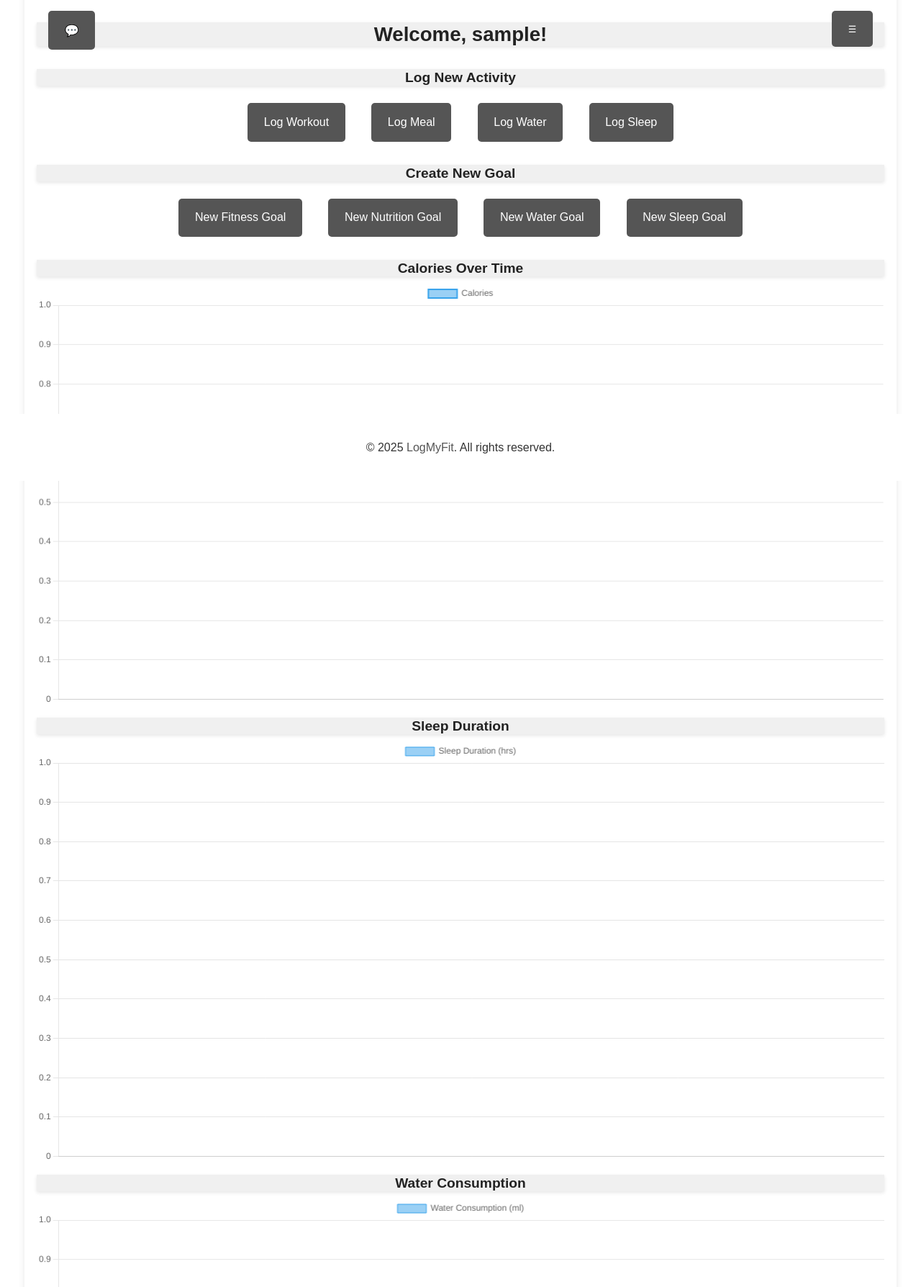
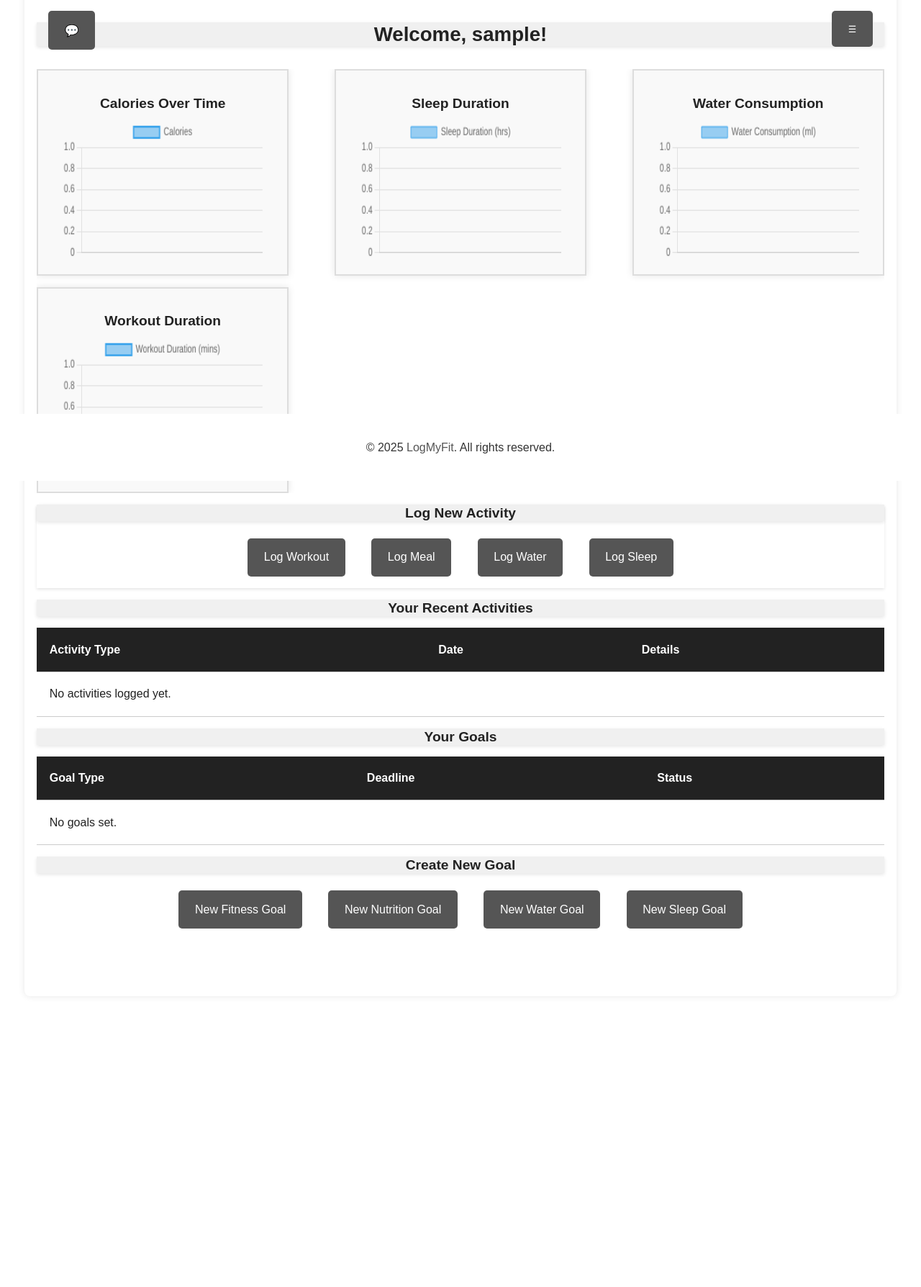
Before and after one commit to csweenz/Capstone, a Django app: page /dashboard/ in a window 1280 px wide. Shown: the part 132-1920 px from the top of the page at 72% size. After the commit the page ends 1422 px from the top, so only its background shows below. Run offline with Django 5.2, Linux system fonts and the light colour scheme; the visitor is signed in with stand-in values (Sample User, id 1); data comes from the database, SQL or seed files in the repository; data that the repository does not hold is empty.

Commit message:
Hotfix:  Refactored dashboard UI

```diff
--- a/capstoneproject/LogMyFit/templates/dashboard.html
+++ b/capstoneproject/LogMyFit/templates/dashboard.html
@@ -39,114 +38,23 @@
         </div>
     </div>
 
-    <div id="dashboard-form-container">
-        <div class="header-container"><h3>Log New Activity</h3></div>
-        <div    id="dashboard-form-buttons">
-        <button onclick="toggleDisplay('workout-form')">Log Workout</button>
-        <button onclick="toggleDisplay('meal-form')">Log Meal</button>
-        <button onclick="toggleDisplay('water-form')">Log Water</button>
-        <button onclick="toggleDisplay('sleep-form')">Log Sleep</button>
+    <div id="activities-chart-container" class="chart-container">
+        <div class="chart-card">
+            <div class="chart-header"><h3>Calories Over Time</h3></div>
+            <div class="chart-div"><canvas id="caloriesChart"></canvas></div>
         </div>
-
-        <div id="workout-form" style="display: none;">
-        <form method="POST" action="{% url 'dashboard' %}">
-            {% csrf_token %}
-            {{ workout_form.as_p }}
-            <input type="hidden" name="form_type" value="activity">
-            <input type="hidden" name="activityType" value="Workout">
-            <input type="hidden" name="activity_date" value="{{ activity_date }}">
-            <button type="submit">Submit Workout</button>
-        </form>
-    </div>
-        <div id="meal-form" style="display: none;">
-        <form method="POST" action="{% url 'dashboard' %}">
-            {% csrf_token %}
-            {{ meal_form.as_p }}
-            <input type="hidden" name="form_type" value="activity">
-            <input type="hidden" name="activityType" value="Meal">
-            <button type="submit">Submit Meal</button>
-        </form>
-    </div>
-        <div id="water-form" style="display: none;">
-        <form method="POST" action="{% url 'dashboard' %}">
-            {% csrf_token %}
-            {{ water_form.as_p }}
-            <input type="hidden" name="form_type" value="activity">
-            <input type="hidden" name="activityType" value="Water">
-            <button type="submit">Submit Water</button>
-        </form>
-    </div>
-        <div id="sleep-form" style="display: none;">
-        <form method="POST" action="{% url 'dashboard' %}">
-            {% csrf_token %}
-            {{ sleep_form.as_p }}
-            <input type="hidden" name="form_type" value="activity">
-            <input type="hidden" name="activityType" value="Sleep">
-            <button type="submit">Submit Sleep</button>
-        </form>
-    </div>
-    </div>
-
-    <div id="dashboard-goal-container">
-        <div class="header-container"><h3>Create New Goal</h3></div>
-        <div    id="dashboard-goal-buttons">
-        <button onclick="toggleDisplay('fitness-goal-form')">New Fitness Goal</button>
-        <button onclick="toggleDisplay('nutrition-goal-form')">New Nutrition Goal</button>
-        <button onclick="toggleDisplay('water-goal-form')">New Water Goal</button>
-        <button onclick="toggleDisplay('sleep-goal-form')">New Sleep Goal</button>
+        <div class="chart-card">
+            <div class="chart-header"><h3>Sleep Duration</h3></div>
+            <div class="chart-div"><canvas id="sleepChart"></canvas></div>
         </div>
-
-        <div id="fitness-goal-form" style="display: none;">
-        <form method="POST" action="{% url 'dashboard' %}">
-            {% csrf_token %}
-            {{ fitness_goal_form.as_p }}
-            <input type="hidden" name="form_type" value="goal">
-            <input type="hidden" name="goal_type" value="Fitness">
-            <button type="submit">Set Fitness Goal</button>
-        </form>
+        <div class="chart-card">
+            <div class="chart-header"><h3>Water Consumption</h3></div>
+            <div class="chart-div"><canvas id="waterChart"></canvas></div>
         </div>
-        <div id="nutrition-goal-form" style="display: none;">
-        <form method="POST" action="{% url 'dashboard' %}">
-             {% csrf_token %}
-             {{ nutrition_goal_form.as_p }}
-             <input type="hidden" name="form_type" value="goal">
-             <input type="hidden" name="goal_type" value="Nutrition">
-             <button type="submit">Set Nutrition Goal</button>
-         </form>
+        <div class="chart-card">
+            <div class="chart-header"><h3>Workout Duration</h3></div>
+            <div class="chart-div"><canvas id="workoutChart"></canvas></div>
         </div>
-        <div id="water-goal-form" style="display: none;">
-        <form method="POST" action="{% url 'dashboard' %}">
-            {% csrf_token %}
-            {{ water_goal_form.as_p }}
-            <input type="hidden" name="form_type" value="goal">
-            <input type="hidden" name="goal_type" value="Water">
-            <button type="submit">Set Water Goal</button>
-         </form>
-        </div>
-        <div id="sleep-goal-form" style="display: none;">
-        <form method="POST" action="{% url 'dashboard' %}">
-            {% csrf_token %}
-            {{ sleep_goal_form.as_p }}
-            <input type="hidden" name="form_type" value="goal">
-            <input type="hidden" name="goal_type" value="Sleep">
-            <button type="submit">Set Sleep Goal</button>
-        </form>
-        </div>
-    </div>
-
-    <div id="activities-chart-container">
-        <div class="header-container"><h3>Calories Over Time</h3></div>
-        <canvas id="caloriesChart"></canvas>
-        <p></p>
-        <div class="header-container"><h3>Sleep Duration</h3></div>
-        <canvas id="sleepChart"></canvas>
-        <p></p>
-        <div class="header-container"><h3>Water Consumption</h3></div>
-        <canvas id="waterChart"></canvas>
-        <p></p>
-        <div class="header-container"><h3>Workout Duration</h3></div>
-        <canvas id="workoutChart"></canvas>
-        <p></p>
         <script>
             const chartData = JSON.parse('{{ chart_data_json|escapejs }}');
             //Calories Chart
@@ -204,39 +112,56 @@
                 }
             });
         </script>
+        </div>
+
+    <div id="dashboard-form-container" class="sticky-header">
+        <div class="header-container"><h3>Log New Activity</h3></div>
+        <div    id="dashboard-form-buttons">
+        <button onclick="toggleDisplay('workout-form')">Log Workout</button>
+        <button onclick="toggleDisplay('meal-form')">Log Meal</button>
+        <button onclick="toggleDisplay('water-form')">Log Water</button>
+        <button onclick="toggleDisplay('sleep-form')">Log Sleep</button>
+        </div>
+
+        <div id="workout-form" style="display: none;">
+        <form method="POST" action="{% url 'dashboard' %}">
+            {% csrf_token %}
+            {{ workout_form.as_p }}
+            <input type="hidden" name="form_type" value="activity">
+            <input type="hidden" name="activityType" value="Workout">
+            <input type="hidden" name="activity_date" value="{{ activity_date }}">
+            <button type="submit">Submit Workout</button>
+        </form>
+    </div>
+        <div id="meal-form" style="display: none;">
+        <form method="POST" action="{% url 'dashboard' %}">
+            {% csrf_token %}
+            {{ meal_form.as_p }}
+            <input type="hidden" name="form_type" value="activity">
+            <input type="hidden" name="activityType" value="Meal">
+            <button type="submit">Submit Meal</button>
+        </form>
+    </div>
+        <div id="water-form" style="display: none;">
+        <form method="POST" action="{% url 'dashboard' %}">
+            {% csrf_token %}
+            {{ water_form.as_p }}
+            <input type="hidden" name="form_type" value="activity">
+            <input type="hidden" name="activityType" value="Water">
+            <button type="submit">Submit Water</button>
+        </form>
+    </div>
+        <div id="sleep-form" style="display: none;">
+        <form method="POST" action="{% url 'dashboard' %}">
+            {% csrf_token %}
+            {{ sleep_form.as_p }}
+            <input type="hidden" name="form_type" value="activity">
+            <input type="hidden" name="activityType" value="Sleep">
+            <button type="submit">Submit Sleep</button>
+        </form>
+    </div>
     </div>
 
-    <div id="dashboard-goal-table-container">
-        <div class="header-container"><h3>Your Goals</h3></div>
-    <table id="dashboard-table">
-    <thead>
-    <tr>
-        <th>Goal Type</th>
-        <th>Deadline</th>
-        <th>Status</th>
-    </tr>
-    </thead>
-    {% for goal in goals %}
-        <tr class="dashboard-data-row">
-            <td>{{ goal.goalType }}</td>
-            <td>{{ goal.targetDate }}</td>
-            <td>{{ goal.status }}</td>
-        </tr>
-        <tr class="dashboard-expand-row" style="display: none;">
-            <td colspan="2">
-            <a href="{% url 'edit_goal' goal.goalID %}"><button id="edit_button">Edit ✏️</button></a>
-            <button id='delete_button' onclick="if(confirm('Are you sure you want to delete this goal?')) window.location.href='{% url 'delete_goal' goal.goalID %}'">Delete</button>
-            <a href="{% url 'toggle_goal_status' goal.goalID %}"><button id="toggle_button"> Toggle Status</button></a>
-            </td>
-        </tr>
-    {% empty %}
-        <tr>
-            <td colspan="3">No goals set.</td>
-        </tr>
-    {% endfor %}
-</table>
-    </div>
-    <p></p>
     <div id="dashboard-activity-table-container">
         <div class="header-container"><h3>Your Recent Activities</h3></div>
     <table id="dashboard-table">
--- a/capstoneproject/static/css/minimal.css
+++ b/capstoneproject/static/css/minimal.css
@@ -228,6 +228,7 @@ main {
     box-shadow: 0 0 10px rgba(0, 0, 0, 0.1);
     border-radius: 8px;
     text-align: center;
+    padding-bottom: 60px;
 }
 
 /* Dashboard Heading */
@@ -275,6 +276,52 @@ div > button {
 }
 div > button:hover {
     background: var(--color-tertiary);
+}
+.sticky-header {
+    position:sticky;
+    top: 0;
+    z-index: 100;
+    background: white;
+    width: 100%;
+    box-shadow: 0 2px 4px rgba(0,0,0,0.1);
+}
+
+.chart-container {
+  display: flex;
+  flex-wrap: wrap;
+  justify-content: space-between;
+  gap: var(--margin);
+  width: 100%;
+  margin: var(--margin) auto;
+  overflow-x: auto;
+}
+
+.chart-card {
+  display: flex;
+  flex-direction: column;
+  justify-content: space-between;
+  max-width: 350px;
+  background: #f9f9f9;
+  border: 2px solid #ddd;
+  box-shadow: 0 0 10px rgba(0, 0, 0, 0.1);
+  padding: var(--padding);
+}
+
+.chart-header {
+  flex: 0 0 auto;
+}
+
+.chart-div {
+  flex: 1 1 auto;
+  display: flex;
+  align-items: flex-end;
+  justify-content: center;
+}
+
+.chart-div canvas {
+  width: 90% !important;
+  height: 90%  !important;
+  min-height: 200px;
 }
 
 /* Forms Styling */
```
Also changed, not shown: other parts of capstoneproject/LogMyFit/templates/dashboard.html (+77 -4 lines).
